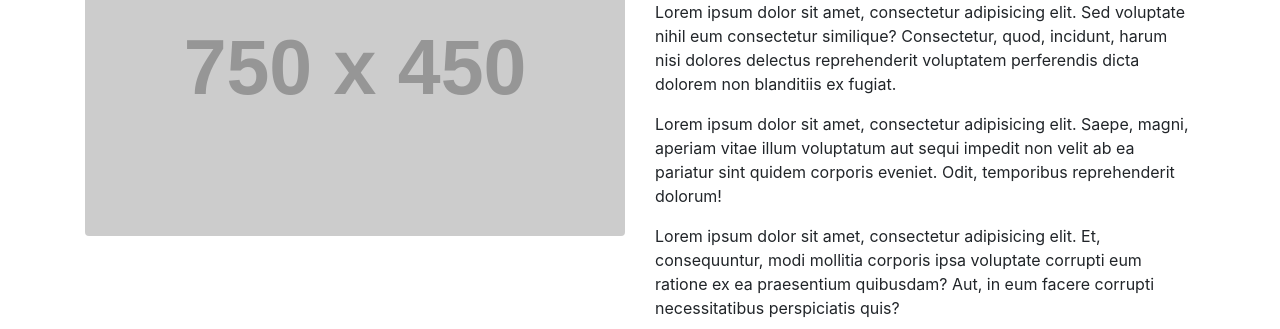
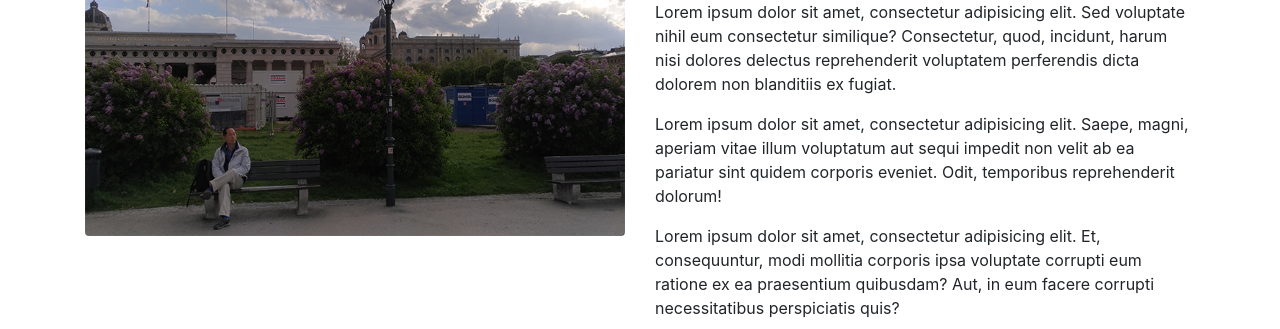
Before and after one commit to jimmytseng79/website, a website: page member.html in a window 1280 px wide. Shown: the part 224-553 px from the top of the page. Drawn offline with Linux system fonts and the light colour scheme; placeholder pictures from the web are drawn by us.

Commit message:
upload leader.jpg

```diff
--- a/member.html
+++ b/member.html
@@ -69,7 +69,7 @@
       <!-- Intro Content -->
       <div class="row">
         <div class="col-lg-6">
-          <img class="img-fluid rounded mb-4" src="http://placehold.it/750x450" alt="">
+          <img class="img-fluid rounded mb-4" src="img\leader.jpg" alt="">
         </div>
         <div class="col-lg-6">
           <h1 class="mt-4 mb-3">主持人
```
Also changed, not shown: img/leader.jpg (added).
